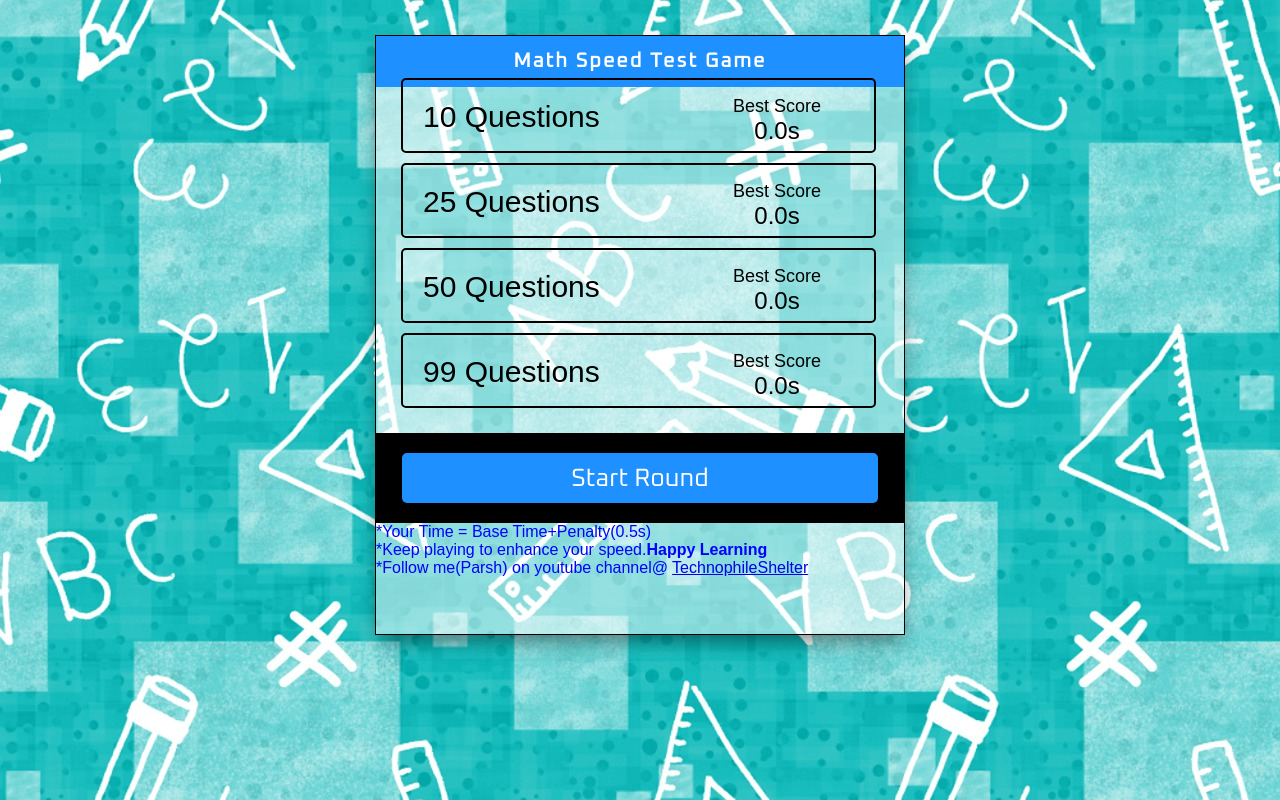
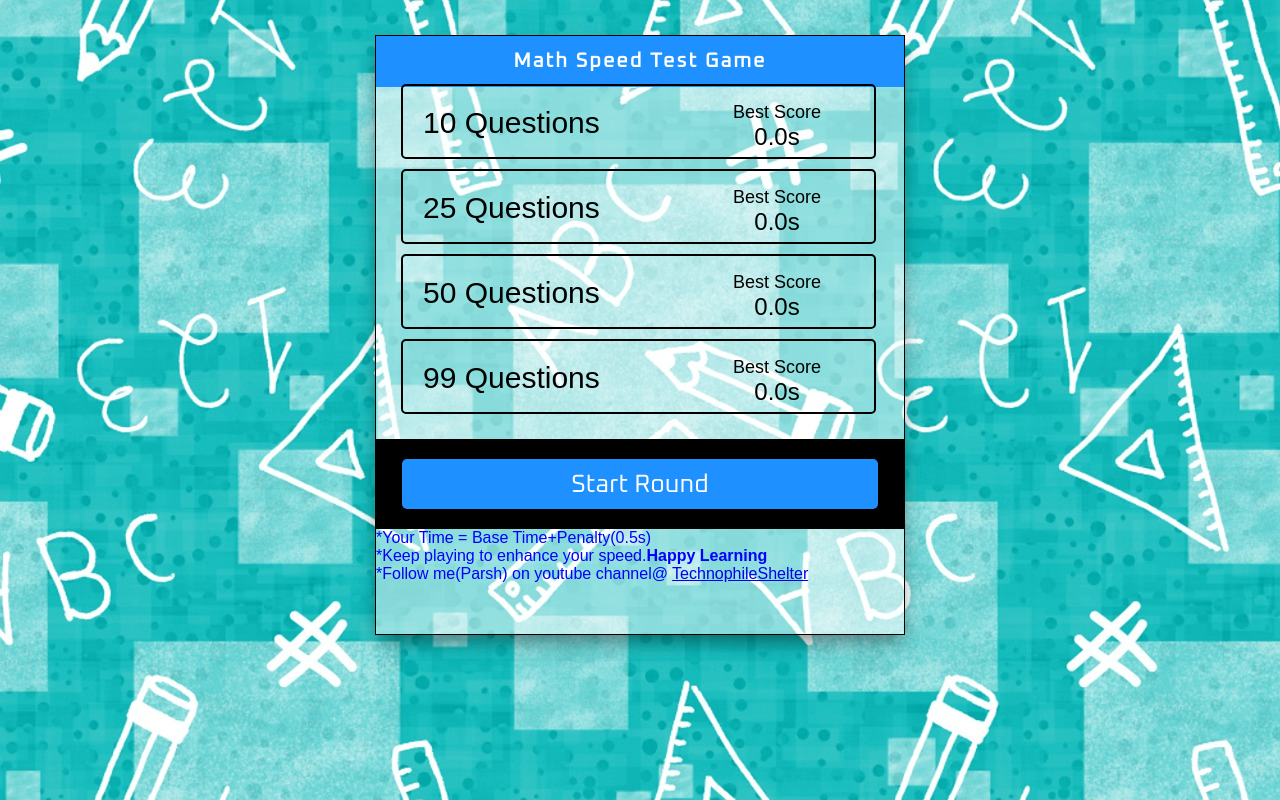
Before and after one commit to parshverma/parshverma.github.io, a plain HTML site: page index.html in a window 1280 px wide. Drawn offline with Linux system fonts and the light colour scheme; a web font is replaced by a local one.

Commit message:
splash page style  changes

```diff
--- a/style.css
+++ b/style.css
@@ -29,6 +29,7 @@ body {
 }
 
 #rules{
+  position: absolute;
   color: blue;
   margin-top: 165px;;
 }
@@ -89,6 +90,7 @@ input[type="radio"] {
 
 .selection-container {
   position: relative;
+  margin-top: 6px;
   top: 15px;
 }
 
```
